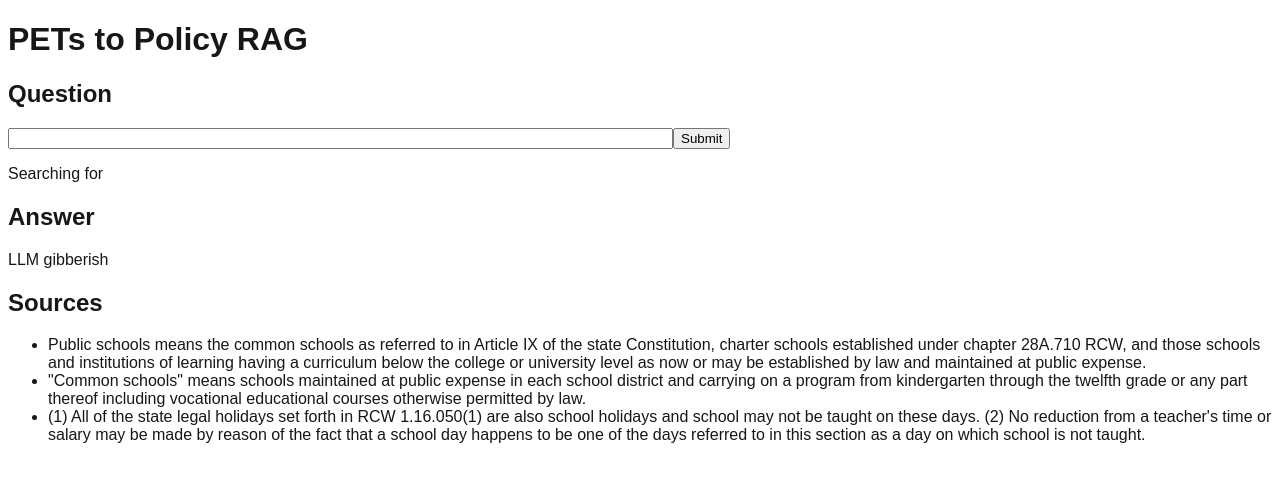
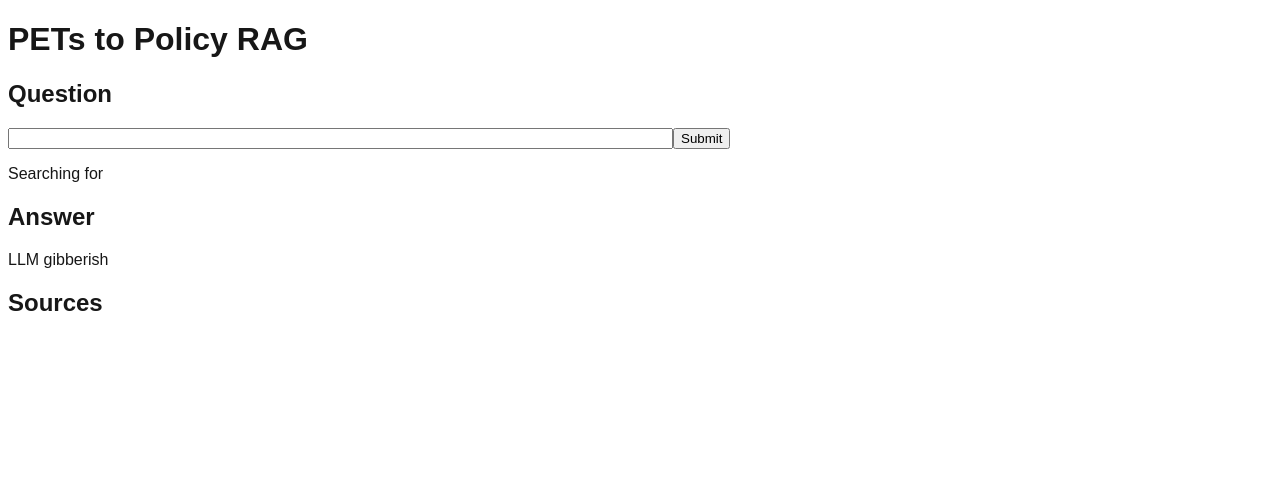
Before and after one commit to geluso/pets-to-policy-rag, a Next.js app: page /search in a window 1280 px wide. Shown: the top 482 px of the page. Built offline with nearby package versions, Linux system fonts and the light colour scheme.

Commit message:
server action

```diff
--- a/app/search/RAGSearch.tsx
+++ b/app/search/RAGSearch.tsx
@@ -2,15 +2,23 @@
 
 import { useSearchParams } from "next/navigation"
 import { useState } from "react"
+import { getResults } from "./actions"
 
 export default function RagSearch() {
   const searchParams = useSearchParams()
   const [q, setQ ] = useState(searchParams.get('q') ?? '')
+  const [results, setResults] = useState<string[]>([])
+
+  const handleSubmit = (ev: React.FormEvent<HTMLFormElement>) => {
+    ev.preventDefault()
+    getResults(q).then(setResults)
+  }
+
   return <div>
     <h1>PETs to Policy RAG</h1>
 
     <h2>Question</h2>
-    <form>
+    <form onSubmit={handleSubmit}>
       <input value={q} onChange={(e) => setQ(e.target.value)} size={80} type="text" name="q" />
       <button type="submit">Submit</button>
     </form>
@@ -22,12 +30,7 @@ export default function RagSearch() {
 
     <h2>Sources</h2>
     <ul>
-      <li>Public schools means the common schools as referred to in Article IX of the state Constitution, charter schools established under chapter 28A.710 RCW, and those schools and institutions of learning having a curriculum below the college or university level as now or may be established by law and maintained at public expense.</li>
-      <li>"Common schools" means schools maintained at public expense in each school district and carrying on a program from kindergarten through the twelfth grade or any part thereof including vocational educational courses otherwise permitted by law.</li>
-      <li>
-        (1) All of the state legal holidays set forth in RCW 1.16.050(1) are also school holidays and school may not be taught on these days.
-        (2) No reduction from a teacher's time or salary may be made by reason of the fact that a school day happens to be one of the days referred to in this section as a day on which school is not taught.
-      </li>
+      {results.map(result => <li key={result}>{result}</li>)}
     </ul>
   </div>
 }
--- /dev/null
+++ b/app/search/actions.ts
@@ -0,0 +1,8 @@
+export async function getResults(text: string) {
+  console.log('get results', text)
+  return [
+    "Public schools means the common schools as referred to in Article IX of the state Constitution, charter schools established under chapter 28A.710 RCW, and those schools and institutions of learning having a curriculum below the college or university level as now or may be established by law and maintained at public expense.",
+    "Common schools means schools maintained at public expense in each school district and carrying on a program from kindergarten through the twelfth grade or any part thereof including vocational educational courses otherwise permitted by law.",
+    "(1) All of the state legal holidays set forth in RCW 1.16.050(1) are also school holidays and school may not be taught on these days.  (2) No reduction from a teacher's time or salary may be made by reason of the fact that a school day happens to be one of the days referred to in this section as a day on which school is not taught.",
+  ].filter(doc => !text || doc.includes(text))
+}
--- a/app/search/page.tsx
+++ b/app/search/page.tsx
@@ -1,5 +1,5 @@
 import RagSearch from "./RAGSearch";
 
-export default function Search({ searchParams }: { searchParams: { q: string  } }) {
+export default async function Search() {
   return <RagSearch />
 }
```
